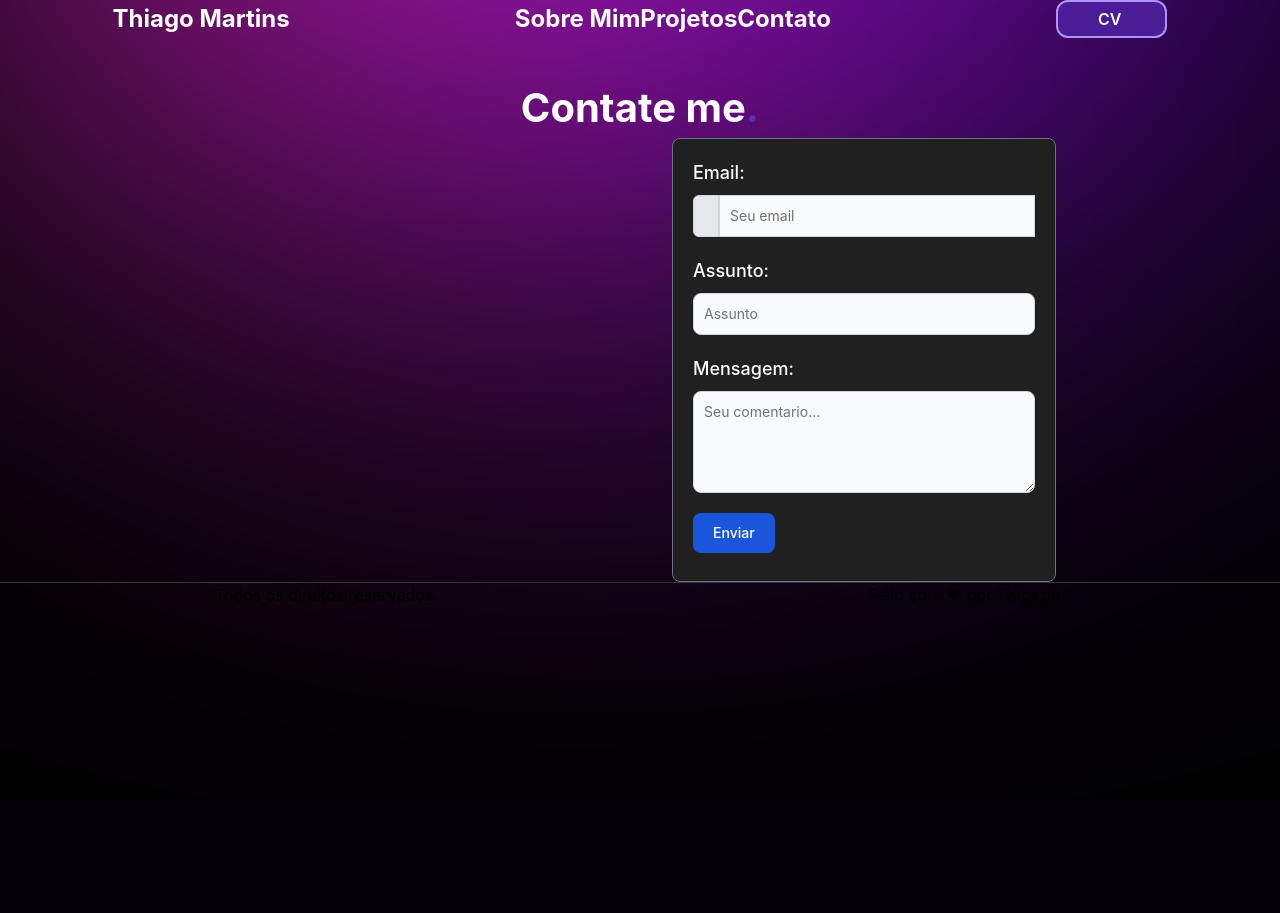
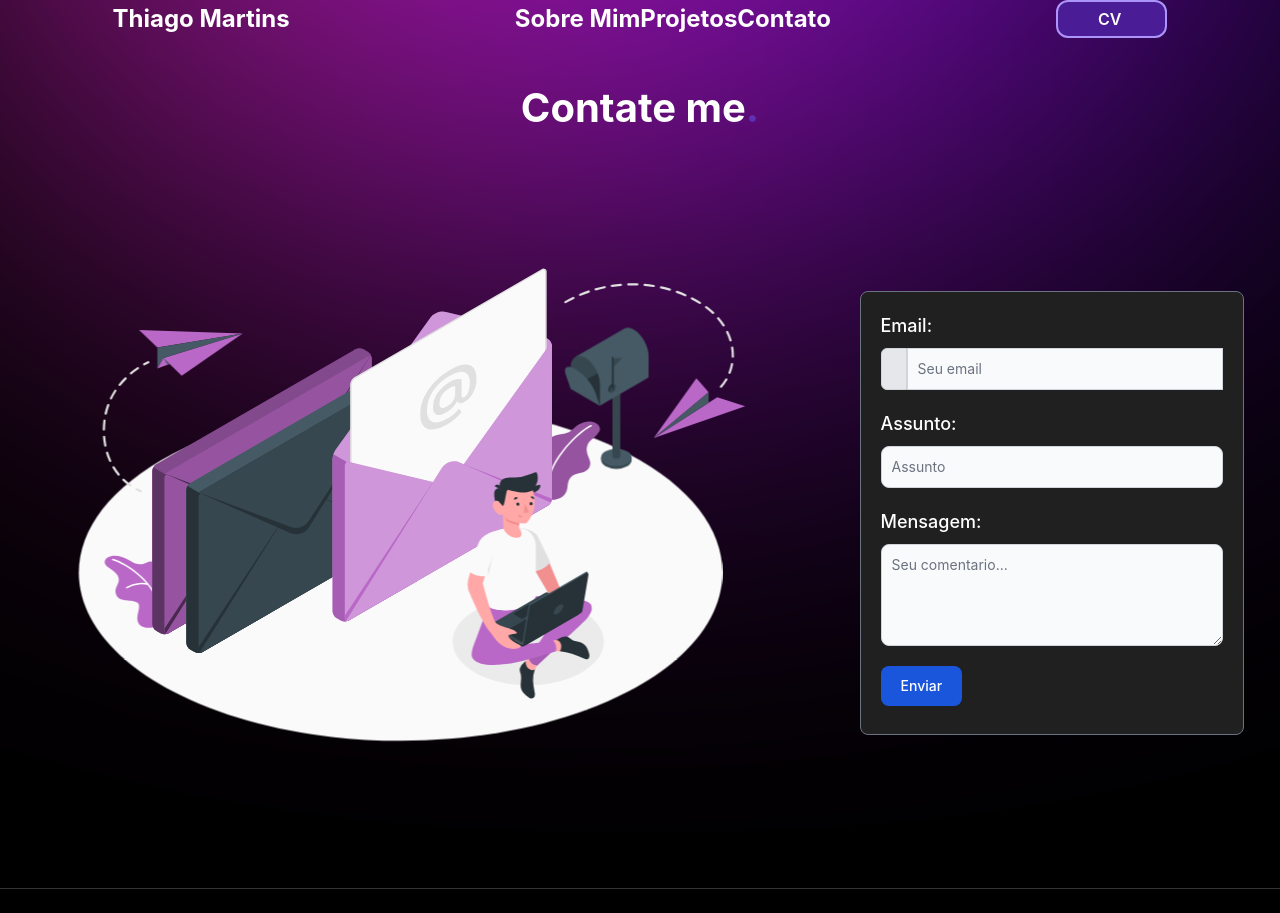
Before and after one commit to 0thigs/Portfolio_Digital, a Flask app: page /contact in a window 1280 px wide. Before the commit the page ends 595 px from the top, so only its background shows below. Run offline with Flask 3, Linux system fonts and the light colour scheme; some libraries are stand-ins or nearby versions.

Commit message:
🧱templates: update contact template

```diff
--- a/api/templates/contact.html
+++ b/api/templates/contact.html
@@ -16,8 +16,8 @@
             Contate me<span class="{{text_color}}">.</span>
         </h1>
     </div>
-    <div class="flex items-center justify-around w-full px-[150px] flex-wrap">
-        <div class="w-[900px] md:w-[750px]">
+    <div class="flex flex-wrap items-center justify-around w-full">
+        <div class="hidden md:block w-[750px]">
             {% include '/components/svg/contact.svg'%}
         </div>
         <div class="flex flex-col items-center justify-center">
```
